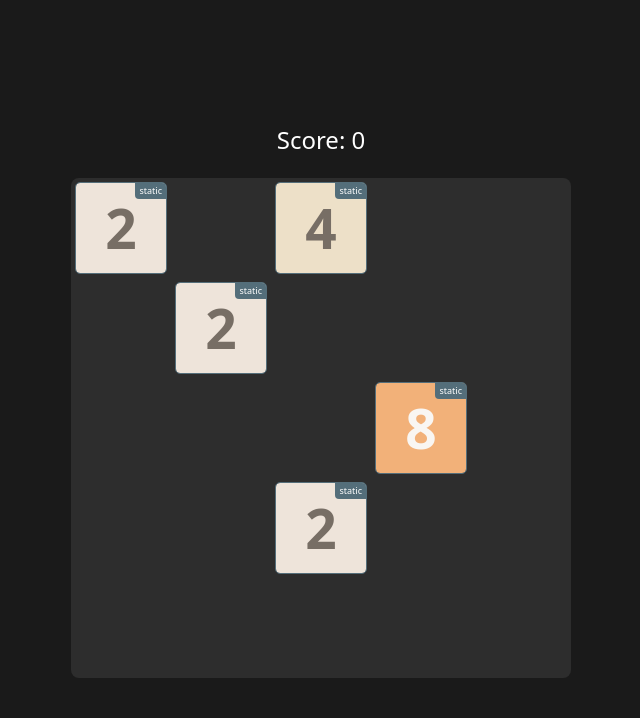
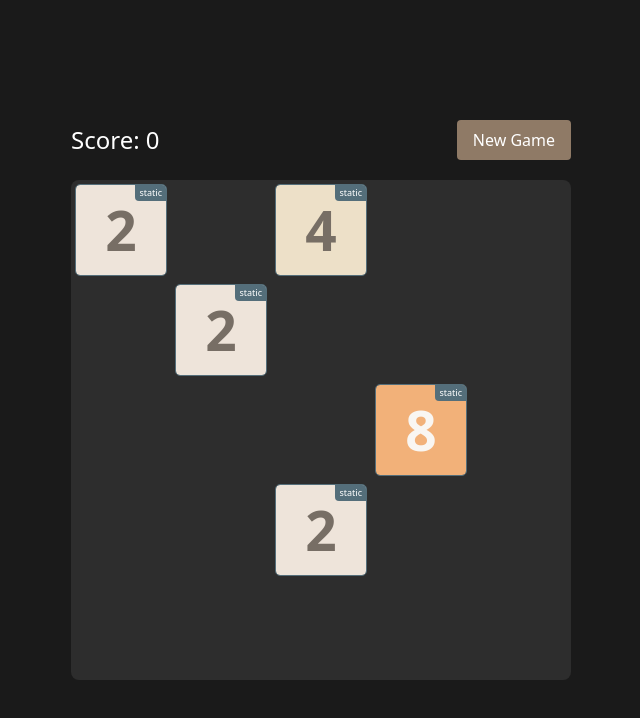
Before and after one commit to jigargosar/react-2048-2025, a React (Vite) app: page / in a window 1280 px wide. Shown: the top 718 px of the page, without its empty margins (319-959 px from the left). Built offline with nearby package versions, Linux system fonts and the light colour scheme.

Commit message:
Add resetGame functionality and initialize state in TileSlideDemo3

```diff
--- a/src/TileSlideDemo3.tsx
+++ b/src/TileSlideDemo3.tsx
@@ -55,6 +55,12 @@ const INITIAL_TILES: Tiles = [
     { value: 8, position: { row: 2, col: 3 }, state: { type: 'static' } },
     { value: 2, position: { row: 3, col: 2 }, state: { type: 'static' } },
 ]
+
+const INITIAL_STATE = {
+    tiles: INITIAL_TILES,
+    scoreDeltas: [],
+    renderCounter: 0,
+}
 
 function getEmptyPositions(tiles: Tiles): Positions {
     const matrix = tilesToMatrix(tiles)
@@ -251,9 +257,9 @@ function move(tiles: Tiles, direction: Direction): MoveResult {
 // VIEW
 
 function useTileSlide() {
-    const [tiles, setTiles] = useState<Tiles>(INITIAL_TILES)
-    const [renderCounter, setRenderCounter] = useState(0)
-    const [scoreDeltas, setScoreDeltas] = useState<ScoreDeltas>([])
+    const [tiles, setTiles] = useState<Tiles>(INITIAL_STATE.tiles)
+    const [renderCounter, setRenderCounter] = useState(INITIAL_STATE.renderCounter)
+    const [scoreDeltas, setScoreDeltas] = useState<ScoreDeltas>(INITIAL_STATE.scoreDeltas)
 
     const onMove = useEffectEvent((direction: Direction) => {
         const staticTiles = tiles.map(setTileStateToStatic)
@@ -280,11 +286,17 @@ function useTileSlide() {
         }
     }, [])
 
-    return { tiles, renderCounter, scoreDeltas }
+    const resetGame = () => {
+        setTiles(INITIAL_STATE.tiles)
+        setRenderCounter(INITIAL_STATE.renderCounter)
+        setScoreDeltas(INITIAL_STATE.scoreDeltas)
+    }
+
+    return { tiles, renderCounter, scoreDeltas, resetGame }
 }
 
 export function TileSlideDemo3() {
-    const { tiles, renderCounter, scoreDeltas } = useTileSlide()
+    const { tiles, renderCounter, scoreDeltas, resetGame } = useTileSlide()
     const score = scoreDeltas.reduce((a, b) => a + b, 0)
 
     return (
@@ -298,7 +310,16 @@ export function TileSlideDemo3() {
                 background: '#1a1a1a',
             }}
         >
-            <div style={{ position: 'relative', marginBottom: '20px' }}>
+            <div
+                style={{
+                    display: 'flex',
+                    justifyContent: 'space-between',
+                    alignItems: 'center',
+                    width: `${String(TILE_SIZE * GRID_SIZE)}px`,
+                    marginBottom: '20px',
+                }}
+            >
+                <div style={{ position: 'relative' }}>
                     <span style={{ color: '#fff', fontSize: '24px' }}>
                         Score: {score}
                     </span>
@@ -317,6 +338,21 @@ export function TileSlideDemo3() {
                             +{delta}
                         </span>
                     ))}
+                </div>
+                <button
+                    onClick={resetGame}
+                    style={{
+                        padding: '8px 16px',
+                        fontSize: '16px',
+                        backgroundColor: '#8f7a66',
+                        color: '#fff',
+                        border: 'none',
+                        borderRadius: '4px',
+                        cursor: 'pointer',
+                    }}
+                >
+                    New Game
+                </button>
             </div>
 
             <div
```
Lines whose indentation alone changed are shown as unchanged.
